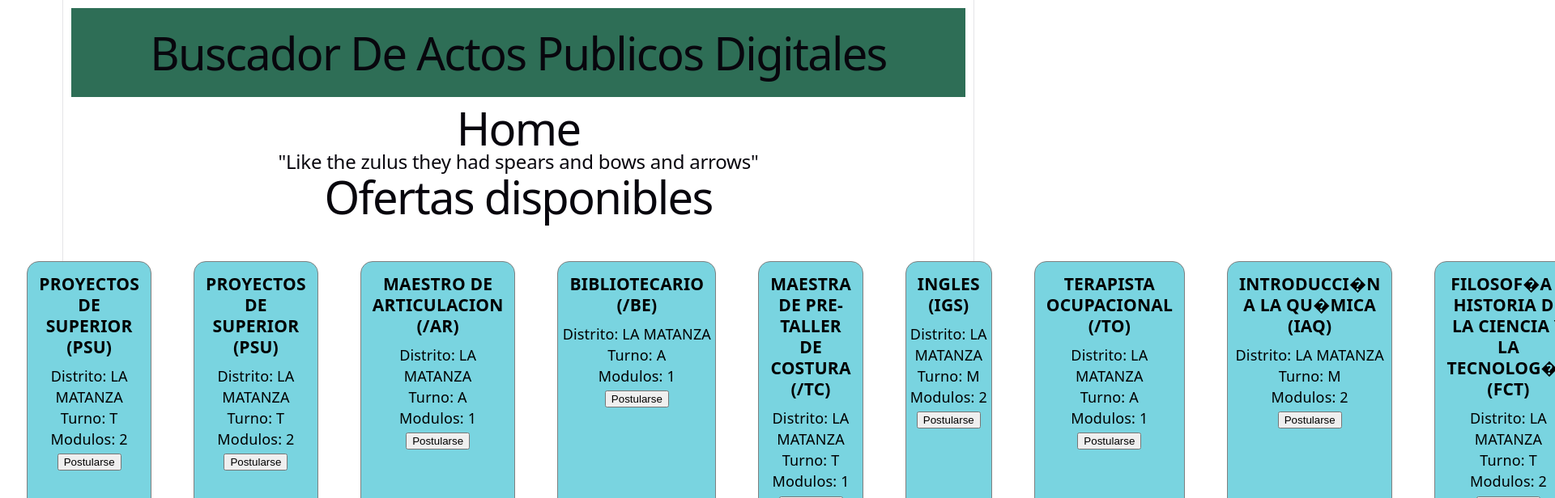
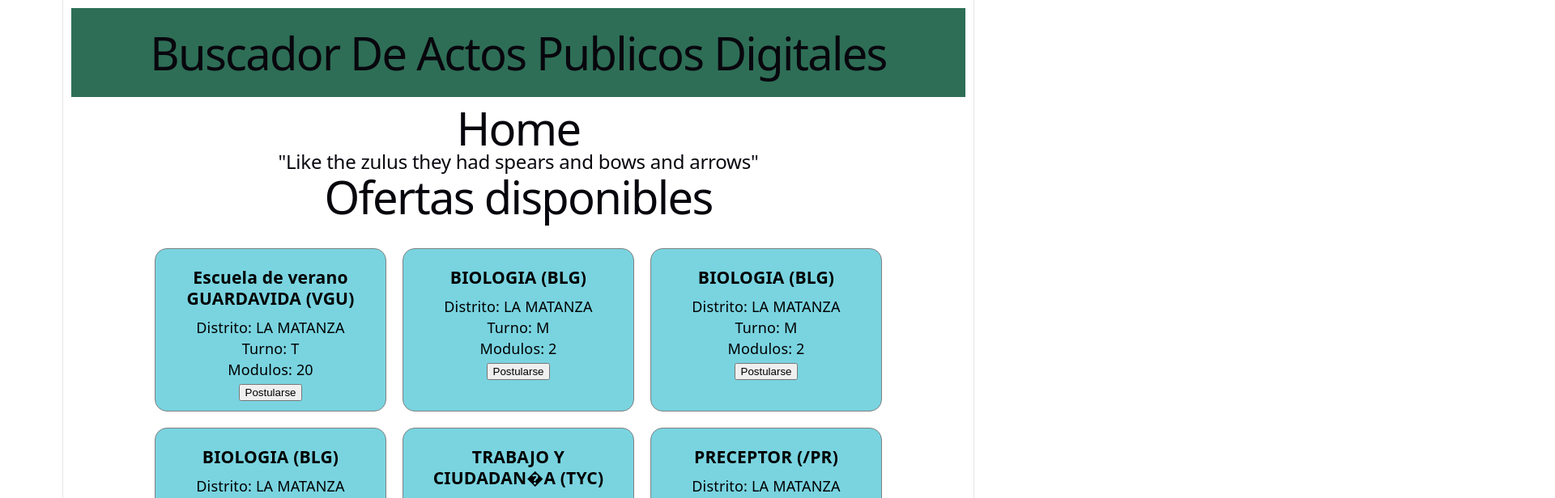
Before and after one commit to alexander5109/TalentoTechReact2026, a React (Vite) app in the folder MyApd/: page / in a window 1280 px wide. Shown: the top 616 px of the page at 81% size, 1920 px wide, since content can reach past the window. Built offline with nearby package versions, Linux system fonts and the light colour scheme.

Commit message:
css modules bien aplicados

```diff
--- a/MyApd/src/components/OfertaCard/OfertaCard.jsx
+++ b/MyApd/src/components/OfertaCard/OfertaCard.jsx
@@ -1,17 +1,9 @@
 import Encabezado3 from "../Encabezado3"
+import styles from './OfertaCard.module.css'
+
 export default function OfertaCard({ offer }) {
-
-	const estilo = {
-		borderRadius: "15px",
-		color: "black",
-		border: "1px solid grey",
-		padding: "4px",
-		margin: "16px",
-		backgroundColor: "#79d4e0"
-	}
-
 	return (
-		<div style={estilo}>
+		<div className={styles.card}>
 			<Encabezado3>{offer.cargo}</Encabezado3>
 			<p>Distrito: {offer.descdistrito}</p>
 			<p>Turno: {offer.turno}</p>
--- a/MyApd/src/components/OfertaCard/OfertaCard.module.css
+++ b/MyApd/src/components/OfertaCard/OfertaCard.module.css
@@ -0,0 +1,9 @@
+.card {
+	border-radius: 15px;
+	color: black;
+	border: 1px solid grey;
+	padding: 12px;
+	background-color: #79d4e0;
+
+	width: 260px;
+}
--- a/MyApd/src/components/OfertaList/OfertaList.jsx
+++ b/MyApd/src/components/OfertaList/OfertaList.jsx
@@ -1,14 +1,10 @@
 import OfertaCard from '../OfertaCard/OfertaCard'
+import styles from './OfertaList.module.css'
 
 export default function OfertaList({ofertas}) {
 
-	const estilo = {
-		display: "flex",
-		gap: "20px",
-	}
-
 	return (
-		<div style={estilo}>
+		<div className={styles.list}>
 			{ofertas.map(oferta => (
 				<OfertaCard
 					key={oferta.idoferta}
--- /dev/null
+++ b/MyApd/src/components/OfertaList/OfertaList.module.css
@@ -0,0 +1,6 @@
+.list {
+	display: flex;
+	flex-wrap: wrap;
+	justify-content: center;
+	gap: 20px;
+}
--- a/MyApd/src/components/OfertaListContainer/OfertaListContainer.jsx
+++ b/MyApd/src/components/OfertaListContainer/OfertaListContainer.jsx
@@ -7,7 +7,7 @@ export default function OfertaListContainer({ mensaje }) {
 	return (
 		<div>
 			<Encabezado1>{mensaje}</Encabezado1>
-			<div className={styles.ofertas}>
+			<div className={styles.container}>
 				<OfertaList ofertas={ofertas} />
 			</div>
 		</div>
--- a/MyApd/src/components/OfertaListContainer/OfertaListContainer.module.css
+++ b/MyApd/src/components/OfertaListContainer/OfertaListContainer.module.css
@@ -1,12 +1,4 @@
 /* components/OfertaListContainer/OfertaListContainer.module.css */
-.subtitulo {
-	padding: 1rem 1rem 0 1rem;
-}
-
-.ofertas {
-	display: flex;
-	flex-direction: row;
-	justify-content: center;
-	align-items: center;
+.container {
 	padding: 2rem;
 }
```
